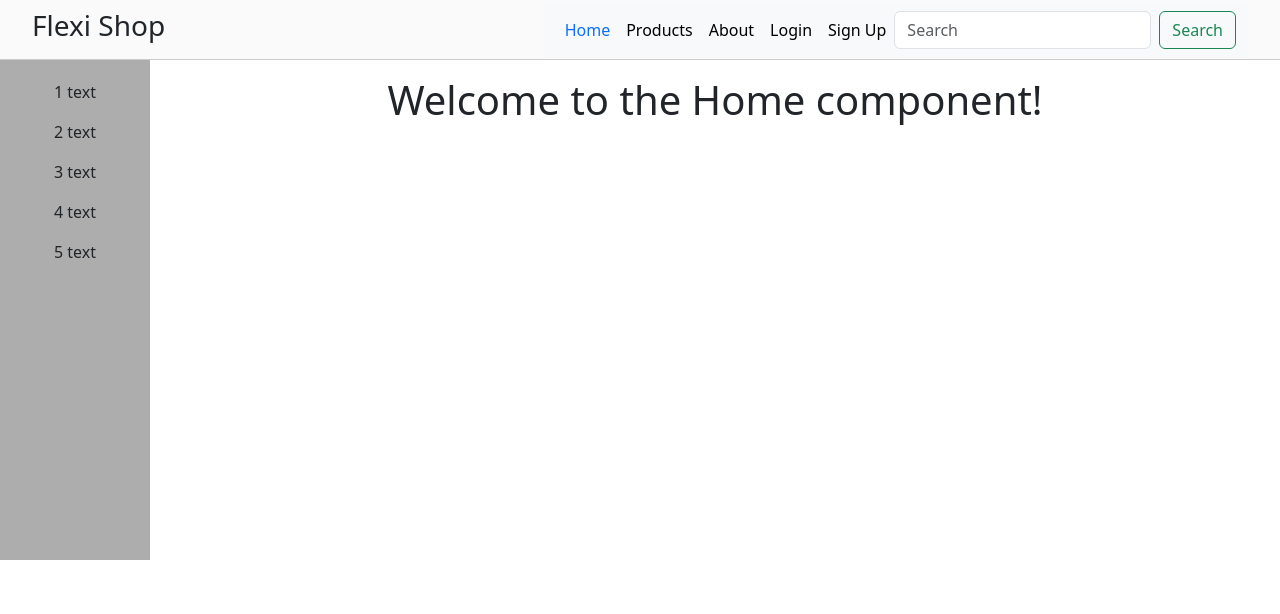
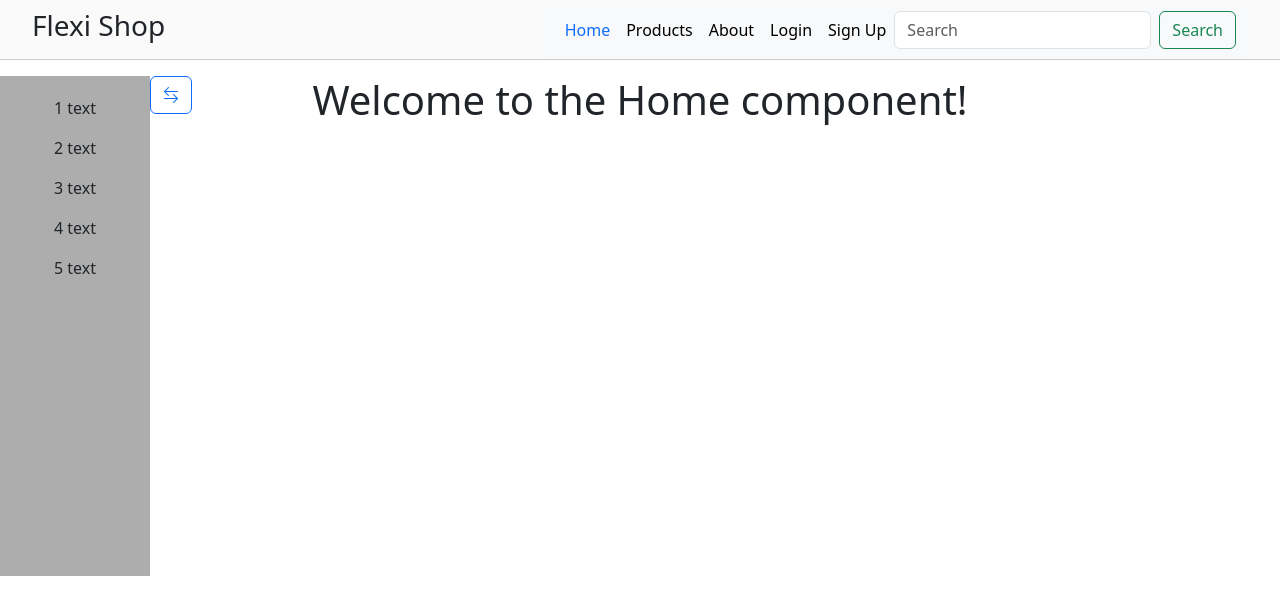
Before and after one commit to PsySanchez/Flexi-Shop, a React (Vite) app: page / in a window 1280 px wide. Shown: the top 614 px of the page. Built offline with nearby package versions, Linux system fonts and the light colour scheme.

Commit message:
added icons style for bootstrap

```diff
--- a/index.html
+++ b/index.html
@@ -9,6 +9,12 @@
       integrity="sha384-QWTKZyjpPEjISv5WaRU9OFeRpok6YctnYmDr5pNlyT2bRjXh0JMhjY6hW+ALEwIH"
       crossorigin="anonymous"
     />
+
+    <link
+      rel="stylesheet"
+      href="https://cdn.jsdelivr.net/npm/bootstrap-icons@1.10.2/font/bootstrap-icons.css"
+    />
+
     <meta name="viewport" content="width=device-width, initial-scale=1.0" />
     <title>Flexi Shop</title>
   </head>
--- a/src/components/Main/Main.css
+++ b/src/components/Main/Main.css
@@ -5,13 +5,12 @@ main {
 }
 
 .router {
-  position: fixed;
   left: 150px;
   display: flex;
   justify-content: center;
 
   overflow-y: auto;
   height: calc(100vh - 70px);
-  width: calc(100% - 150px);
+  width: 100vw;
   padding: 1rem;
 }
--- a/src/components/Products/EditProduct.jsx
+++ b/src/components/Products/EditProduct.jsx
@@ -6,11 +6,13 @@ import Loader from "../Loader/Loader";
 import "./Product.css";
 import { showModal } from "../../actions/appAction";
 import { DELETE_PRODUCT } from "../../types/modalTypes";
+import { useNavigate } from "react-router-dom";
 
 export default function EditProduct({ product }) {
   const dispatch = useDispatch();
   const loading = useSelector((state) => state.app.loading);
   const modal = useSelector((state) => state.app.modal);
+  const navigate = useNavigate();
 
   const [form, setForm] = useState({
     category: "",
@@ -29,6 +31,7 @@ export default function EditProduct({ product }) {
     if (modal.successCliced && modal.type === DELETE_PRODUCT) {
       dispatch(deleteProduct(product.id));
       dispatch(showModal({}));
+      navigate("/products");
     }
   }, [modal.successCliced]);
 
--- a/src/components/Sidebar/Sidebar.jsx
+++ b/src/components/Sidebar/Sidebar.jsx
@@ -1,8 +1,38 @@
-import "./Sidebar.css";
+import { useState } from "react";
 
 export default function Sidebar() {
+  const [style, setStyle] = useState({
+    position: "fixed",
+    height: "500px",
+    width: "150px",
+    backgroundColor: "#adadad",
+    padding: "20px",
+    zIndex: "1000",
+    marginTop: "16px",
+    button: {
+      position: "absolute",
+      top: "0",
+      right: "-42px",
+    },
+  });
+
+  const closeHandler = () => {
+    setStyle((prev) => ({
+      ...prev,
+      left: prev.left === "0px" ? "-150px" : "0px",
+    }));
+  };
+
   return (
-    <div className="sidebar">
+    <div style={style}>
+      <button
+        style={style.button}
+        type="button"
+        className="btn btn-outline-primary"
+        onClick={closeHandler}
+      >
+        <i className="bi bi-arrow-left-right"></i>
+      </button>
       <p>1 text</p>
       <p>2 text</p>
       <p>3 text</p>
```
